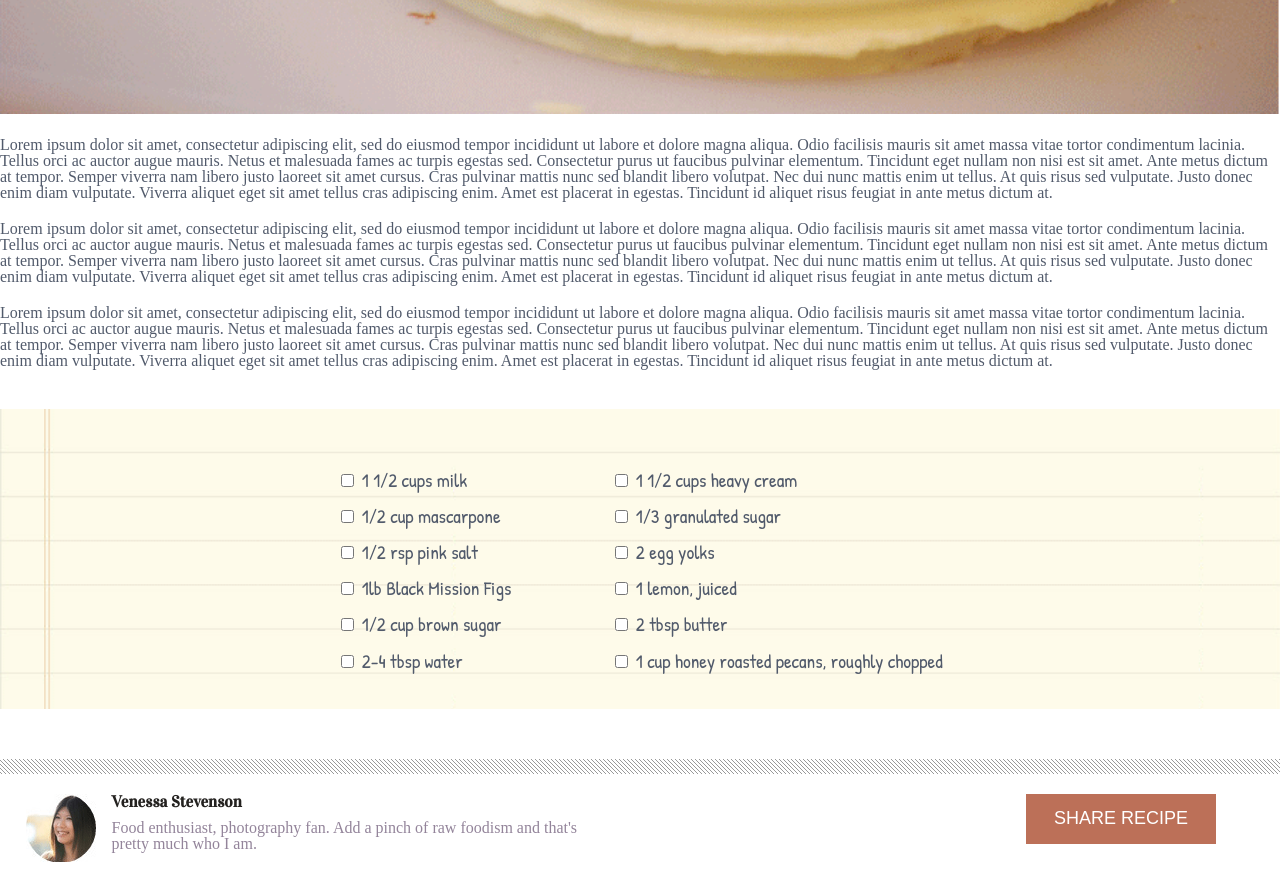
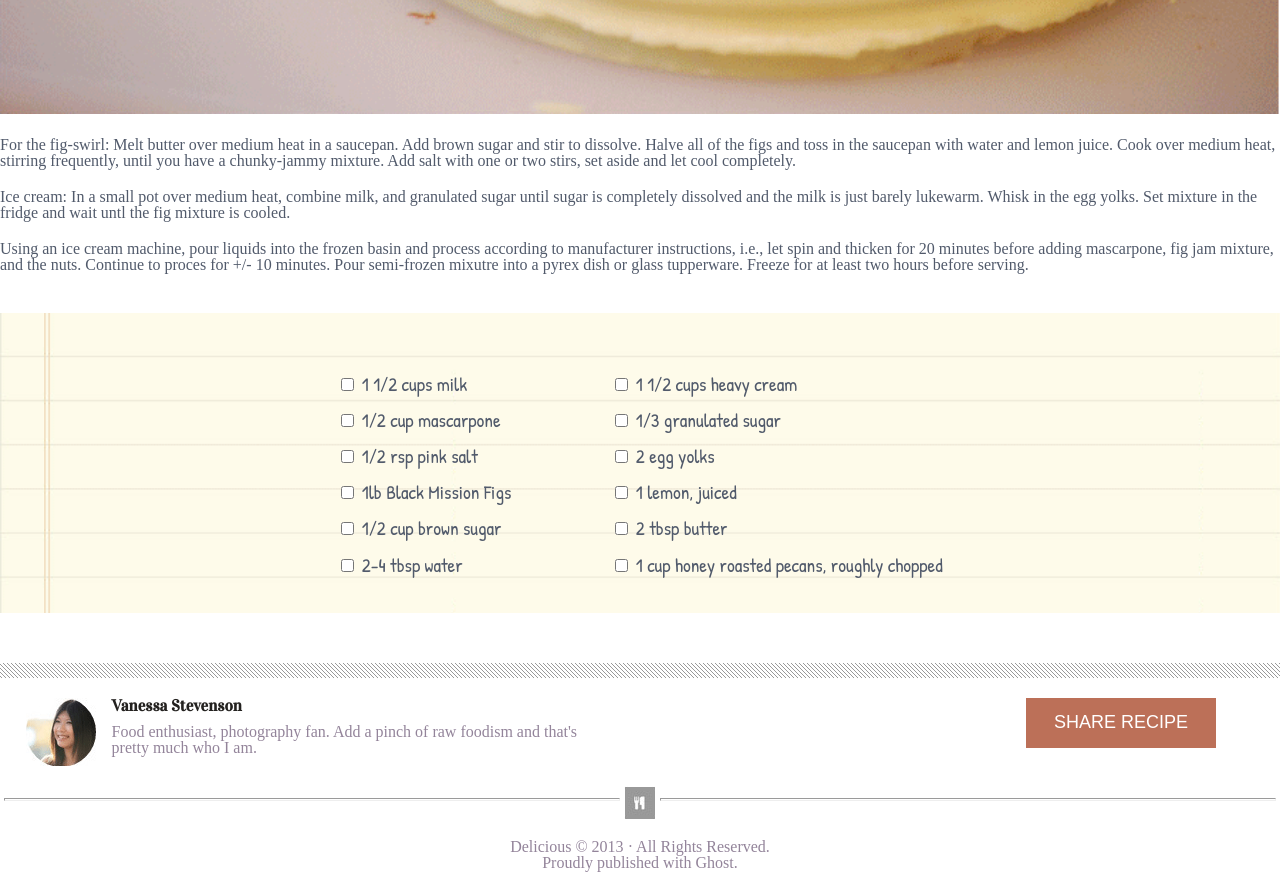
Before and after one commit to MarcDWagner/chocolate-pizzapr, a plain HTML site: page index.html in a window 1280 px wide. Shown: the part 960-1834 px from the top of the page. Drawn offline with Linux system fonts and the light colour scheme; a web font is replaced by a local one.

Commit message:
html work

```diff
--- a/index.html
+++ b/index.html
@@ -87,7 +87,7 @@
       <div class="main_section">
         <div class="main_text">
           <h2>Chocolate Pizza</h2>
-          <p>POSTED ON 15 DEC 2013 / DESESERTS</p>
+          <p>POSTED ON 15 DEC 2013 / DESSERTS</p>
         </div>
         <div class="main_print">
           <img src="img/print-icon.png" alt="print-icon" />
@@ -97,46 +97,13 @@
       <div class="main_img_text">
         <img src="img/choco-pizza.png" alt="chocolate-pizza" />
         <p>
-          Lorem ipsum dolor sit amet, consectetur adipiscing elit, sed do
-          eiusmod tempor incididunt ut labore et dolore magna aliqua. Odio
-          facilisis mauris sit amet massa vitae tortor condimentum lacinia.
-          Tellus orci ac auctor augue mauris. Netus et malesuada fames ac turpis
-          egestas sed. Consectetur purus ut faucibus pulvinar elementum.
-          Tincidunt eget nullam non nisi est sit amet. Ante metus dictum at
-          tempor. Semper viverra nam libero justo laoreet sit amet cursus. Cras
-          pulvinar mattis nunc sed blandit libero volutpat. Nec dui nunc mattis
-          enim ut tellus. At quis risus sed vulputate. Justo donec enim diam
-          vulputate. Viverra aliquet eget sit amet tellus cras adipiscing enim.
-          Amet est placerat in egestas. Tincidunt id aliquet risus feugiat in
-          ante metus dictum at.
+          For the fig-swirl: Melt butter over medium heat in a saucepan.  Add brown sugar and stir to dissolve.  Halve all of the figs and toss in the saucepan with water and lemon juice.  Cook over medium heat, stirring frequently, until you have a chunky-jammy mixture.  Add salt with one or two stirs, set aside and let cool completely.
         </p>
         <p>
-          Lorem ipsum dolor sit amet, consectetur adipiscing elit, sed do
-          eiusmod tempor incididunt ut labore et dolore magna aliqua. Odio
-          facilisis mauris sit amet massa vitae tortor condimentum lacinia.
-          Tellus orci ac auctor augue mauris. Netus et malesuada fames ac turpis
-          egestas sed. Consectetur purus ut faucibus pulvinar elementum.
-          Tincidunt eget nullam non nisi est sit amet. Ante metus dictum at
-          tempor. Semper viverra nam libero justo laoreet sit amet cursus. Cras
-          pulvinar mattis nunc sed blandit libero volutpat. Nec dui nunc mattis
-          enim ut tellus. At quis risus sed vulputate. Justo donec enim diam
-          vulputate. Viverra aliquet eget sit amet tellus cras adipiscing enim.
-          Amet est placerat in egestas. Tincidunt id aliquet risus feugiat in
-          ante metus dictum at.
+         Ice cream: In a small pot over medium heat, combine milk, and granulated sugar until sugar is completely dissolved and the milk is just barely lukewarm.  Whisk in the egg yolks.  Set mixture in the fridge and wait untl the fig mixture is cooled.
         </p>
         <p>
-          Lorem ipsum dolor sit amet, consectetur adipiscing elit, sed do
-          eiusmod tempor incididunt ut labore et dolore magna aliqua. Odio
-          facilisis mauris sit amet massa vitae tortor condimentum lacinia.
-          Tellus orci ac auctor augue mauris. Netus et malesuada fames ac turpis
-          egestas sed. Consectetur purus ut faucibus pulvinar elementum.
-          Tincidunt eget nullam non nisi est sit amet. Ante metus dictum at
-          tempor. Semper viverra nam libero justo laoreet sit amet cursus. Cras
-          pulvinar mattis nunc sed blandit libero volutpat. Nec dui nunc mattis
-          enim ut tellus. At quis risus sed vulputate. Justo donec enim diam
-          vulputate. Viverra aliquet eget sit amet tellus cras adipiscing enim.
-          Amet est placerat in egestas. Tincidunt id aliquet risus feugiat in
-          ante metus dictum at.
+          Using an ice cream machine, pour liquids into the frozen basin and process according to manufacturer instructions, i.e., let spin and thicken for 20 minutes before adding mascarpone, fig jam mixture, and the nuts.  Continue to proces for +/- 10 minutes.  Pour semi-frozen mixutre into a pyrex dish or glass tupperware.  Freeze for at least two hours before serving.
         </p>
       </div>
       <div class="list">
@@ -176,7 +143,7 @@
       <div class="main_footer">
         <div class="about">
           <img src="img/van-pic.png" alt="" />
-          <h3>Venessa Stevenson</h3>
+          <h3>Vanessa Stevenson</h3>
           <p>
             Food enthusiast, photography fan. Add a pinch of raw foodism and
             that's <br />
```
